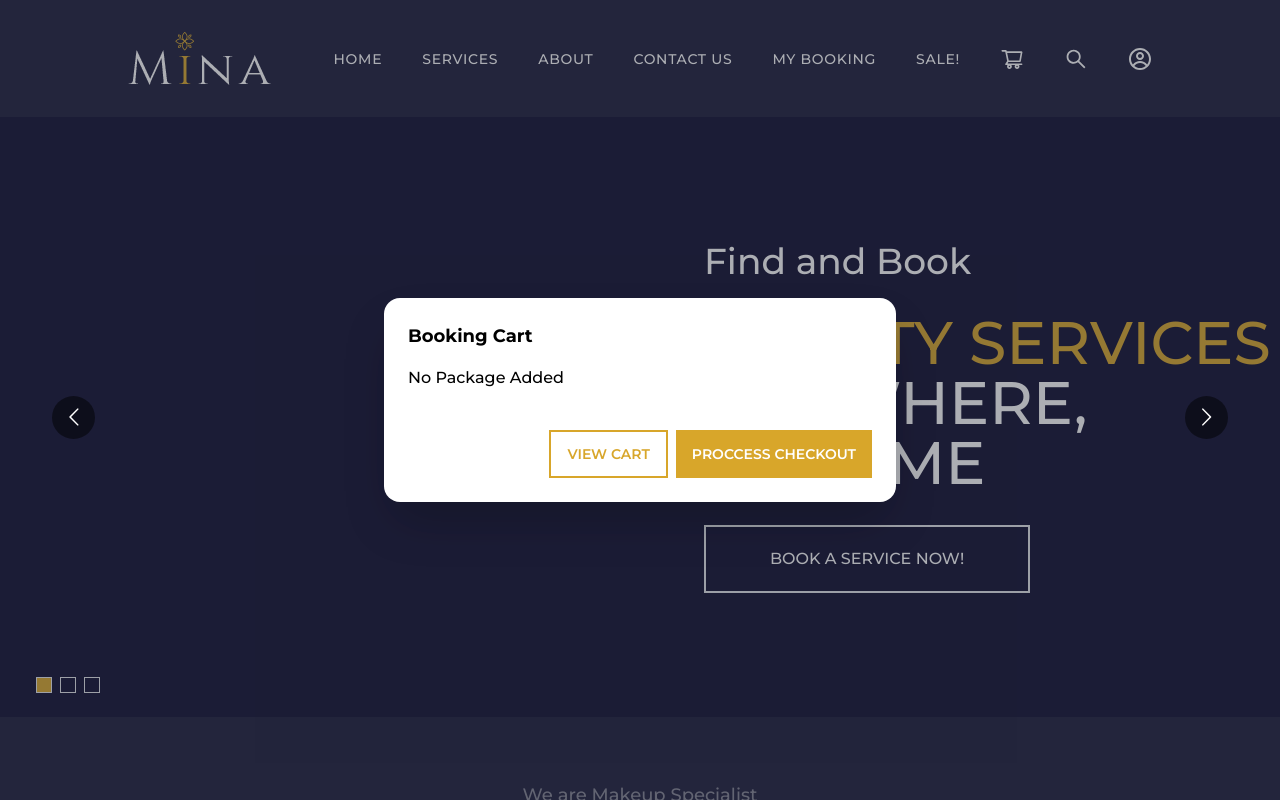
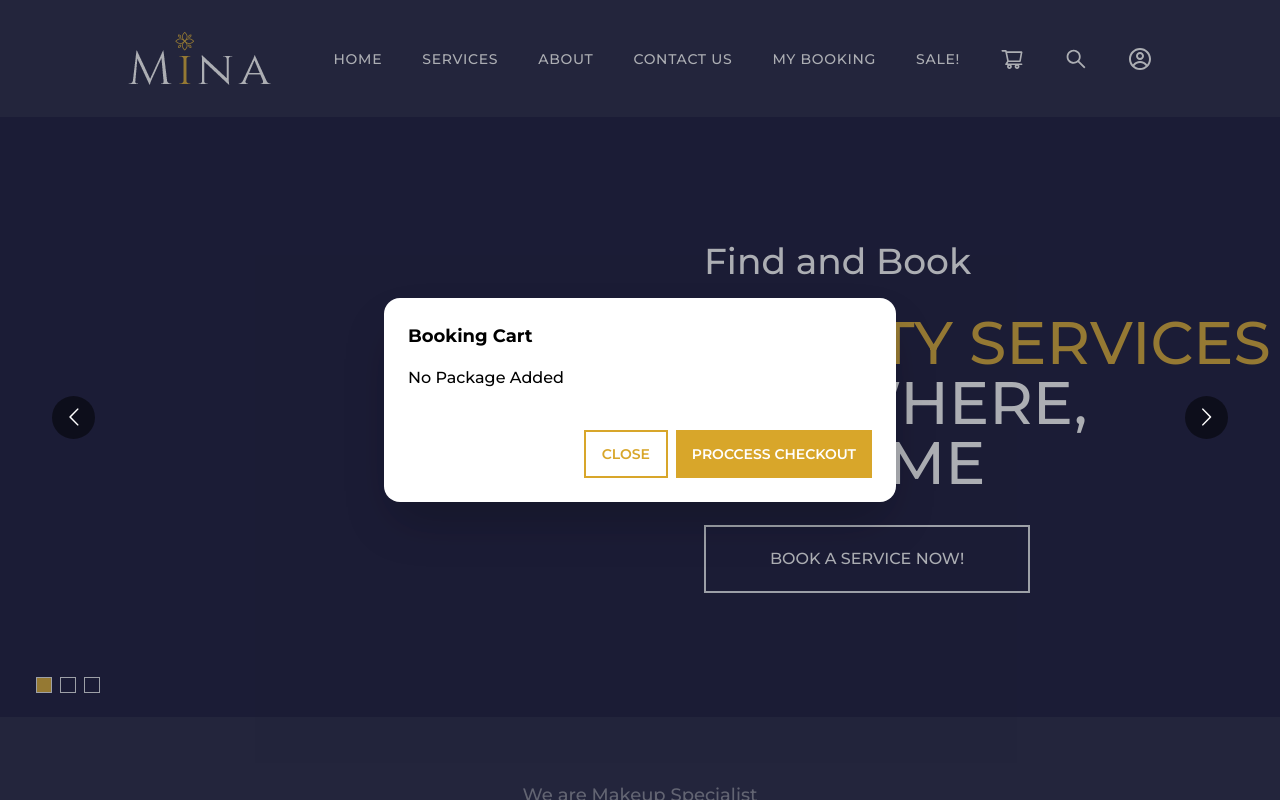
Before and after one commit to Clickipedia/saloon-app-1, a React (Vite) app: page / in a window 1280 px wide. Both pictures are taken after a click on the button 1012 px from the left and 58 px from the top of the page. Shown: the top 800 px of the page. Built offline with nearby package versions, Linux system fonts and the light colour scheme.

Commit message:
some changes

```diff
--- a/src/components/Layout/Header/Cart/Cart.jsx
+++ b/src/components/Layout/Header/Cart/Cart.jsx
@@ -45,7 +45,7 @@ const Cart = ({value}) => {
                         </div>
                     }
                     <div className="modal-action">
-                        <label htmlFor="my-modal-6" className="btn rounded-none border-2 border-[#d8a62a] bg-transparent text-[#d8a62a]">View cart</label>
+                        <label htmlFor="my-modal-6" className="btn rounded-none border-2 border-[#d8a62a] bg-transparent text-[#d8a62a]">Close</label>
 
                         <label htmlFor="my-modal-6" onClick={handleCheckout} className="btn rounded-none border-none bg-[#d8a62a] text-white" >proccess checkout</label>
 
--- a/src/components/Pages/Home/FeedbackSection/FeedbackSection.jsx
+++ b/src/components/Pages/Home/FeedbackSection/FeedbackSection.jsx
@@ -46,7 +46,7 @@ const FeedbackSection = () => {
                 <Carousel responsive={responsive}
                 autoPlay
                 arrows={false}
-                autoPlaySpeed={10000}
+                autoPlaySpeed={1000}
                 // additionalTransfrom={1000}
                 infinite
                 // rewind
@@ -55,7 +55,7 @@ const FeedbackSection = () => {
                 // keyBoardControl={true}
 
                 customTransition="all 10s linear 0s"
-                // transitionDuration={1000}
+                transitionDuration={10000}
 
                 >
                {
```
